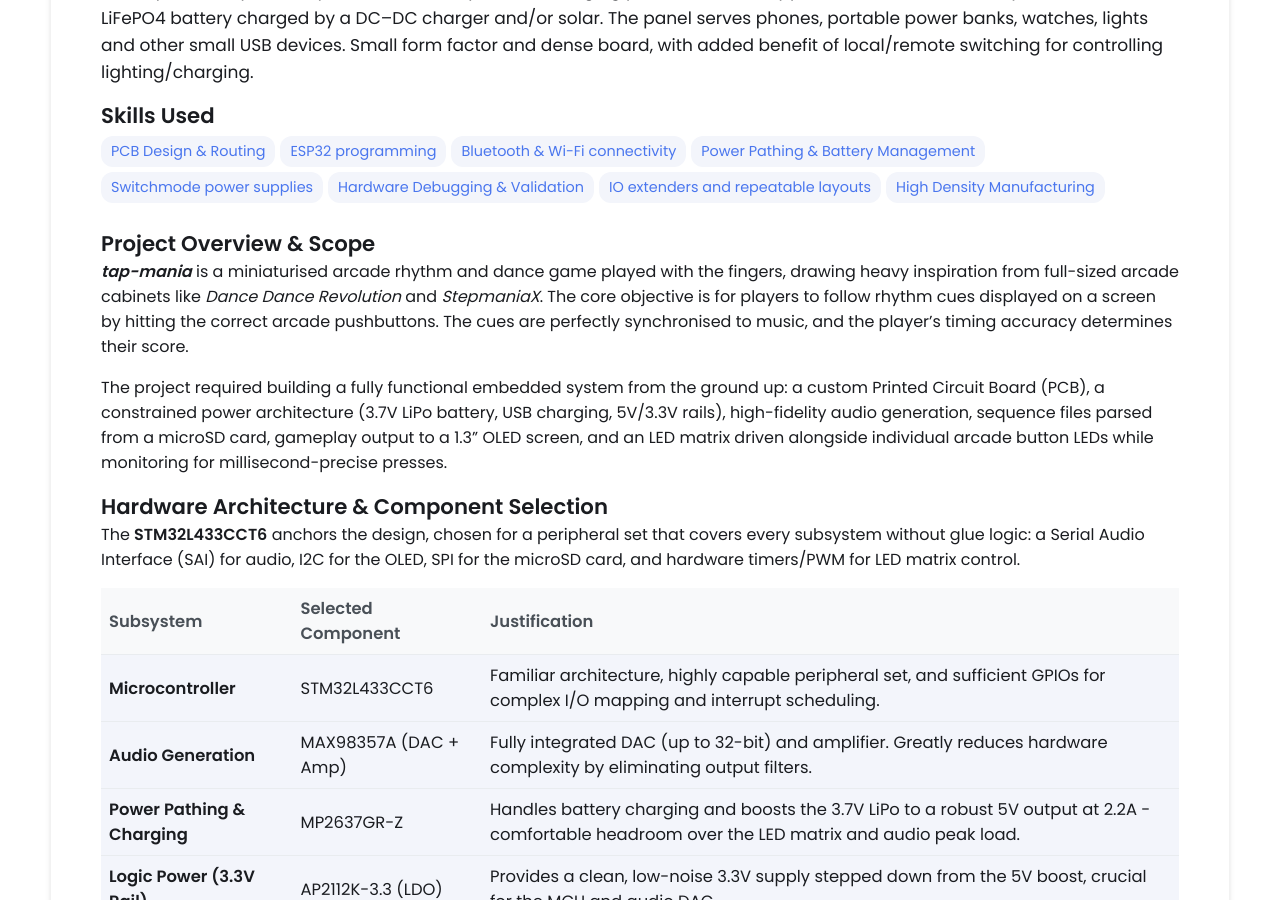
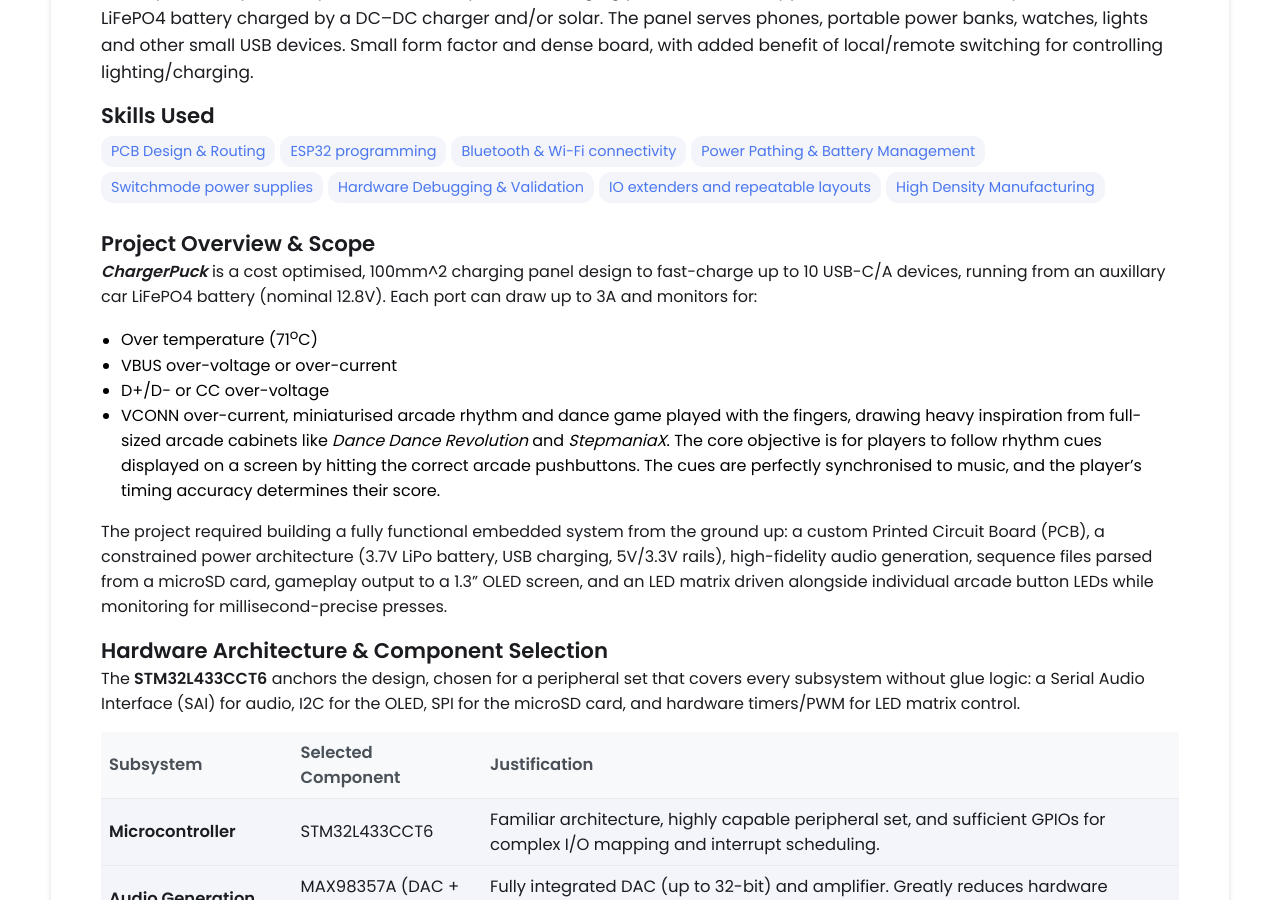
Before and after one commit to OliCar-del/OliCar-del.github.io, a Jekyll site: the page built from _projects/ChargerPuck/index.md, in a window 1280 px wide and 900 px high, scrolled down 573 px. Built offline with Jekyll 4.4.1, drawn with Linux system fonts in a browser that asks for light colours.

Commit message:
Adding overview

```diff
--- a/_projects/ChargerPuck/index.md
+++ b/_projects/ChargerPuck/index.md
@@ -19,14 +19,18 @@ image: /_projects/ChargerPuck/charger_puck_fabircated+top.png
 thumb: /_projects/ChargerPuck/charger_puck_fabircated+top.png
 permalink: /projects/ChargerPuck/
 redirect_from:   # older addresses for this page, kept working
-  - /projects/01_tap-mania/
-  - /projects/01_tap-mania/index/
-  - /_projects/01_tap-mania/
+  # - /projects/01_tap-mania/
+  # - /projects/01_tap-mania/index/
+  # - /_projects/01_tap-mania/
 ---
 
 ## Project Overview & Scope
 
-***tap-mania*** is a miniaturised arcade rhythm and dance game played with the fingers, drawing heavy inspiration from full-sized arcade cabinets like *Dance Dance Revolution* and *StepmaniaX*. The core objective is for players to follow rhythm cues displayed on a screen by hitting the correct arcade pushbuttons. The cues are perfectly synchronised to music, and the player's timing accuracy determines their score.
+***ChargerPuck*** is a cost optimised, 100mm^2 charging panel design to fast-charge up to 10 USB-C/A devices, running from an auxillary car LiFePO4 battery (nominal 12.8V). Each port can draw up to 3A and monitors for:
+ - Over temperature (71<sup>o</sup>C)
+ - VBUS over-voltage or over-current
+ - D+/D- or CC over-voltage
+ - VCONN over-current, miniaturised arcade rhythm and dance game played with the fingers, drawing heavy inspiration from full-sized arcade cabinets like *Dance Dance Revolution* and *StepmaniaX*. The core objective is for players to follow rhythm cues displayed on a screen by hitting the correct arcade pushbuttons. The cues are perfectly synchronised to music, and the player's timing accuracy determines their score.
 
 The project required building a fully functional embedded system from the ground up: a custom Printed Circuit Board (PCB), a constrained power architecture (3.7V LiPo battery, USB charging, 5V/3.3V rails), high-fidelity audio generation, sequence files parsed from a microSD card, gameplay output to a 1.3" OLED screen, and an LED matrix driven alongside individual arcade button LEDs while monitoring for millisecond-precise presses.
 
```
